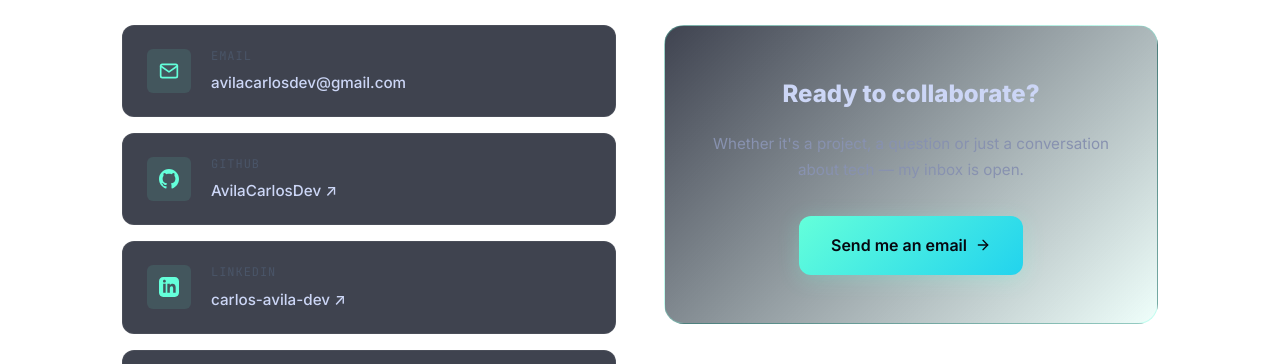
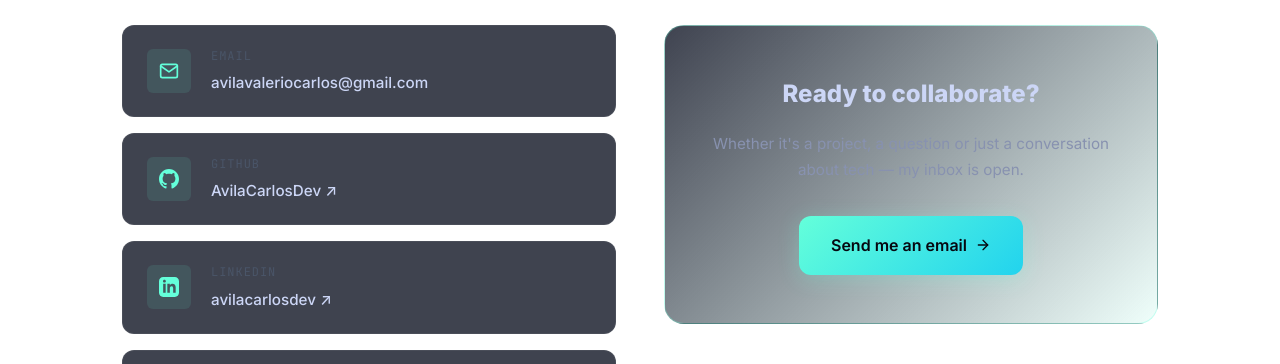
Before and after one commit to AvilaCarlosDev/carlos-avila-portfolio, a React (Vite) app: page / in a window 1280 px wide. Shown: the part 7011-7375 px from the top of the page. Built offline with nearby package versions, Linux system fonts and the light colour scheme.

Commit message:
Update contact email and LinkedIn profile

```diff
--- a/src/App.jsx
+++ b/src/App.jsx
@@ -658,13 +658,13 @@ function Contact() {
 
         <div className="contact-grid reveal reveal-delay-3">
           <div className="contact-info">
-            <a href="mailto:avilacarlosdev@gmail.com" className="contact-item">
+            <a href="mailto:avilavaleriocarlos@gmail.com" className="contact-item">
               <span className="contact-icon" aria-hidden="true">
                 <svg width="20" height="20" viewBox="0 0 24 24" fill="none" stroke="currentColor" strokeWidth="2" strokeLinecap="round" strokeLinejoin="round"><path d="M4 4h16c1.1 0 2 .9 2 2v12c0 1.1-.9 2-2 2H4c-1.1 0-2-.9-2-2V6c0-1.1.9-2 2-2z"></path><polyline points="22,6 12,13 2,6"></polyline></svg>
               </span>
               <div>
                 <p className="contact-label">Email</p>
-                <p className="contact-value">avilacarlosdev@gmail.com</p>
+                <p className="contact-value">avilavaleriocarlos@gmail.com</p>
               </div>
             </a>
             <a href="https://github.com/AvilaCarlosDev" target="_blank" rel="noopener noreferrer" className="contact-item">
@@ -676,13 +676,13 @@ function Contact() {
                 <p className="contact-value">AvilaCarlosDev ↗</p>
               </div>
             </a>
-            <a href="https://www.linkedin.com/in/carlos-avila-dev/" target="_blank" rel="noopener noreferrer" className="contact-item">
+            <a href="www.linkedin.com/in/avilacarlosdev/" target="_blank" rel="noopener noreferrer" className="contact-item">
               <span className="contact-icon" aria-hidden="true">
                 <svg width="20" height="20" viewBox="0 0 24 24" fill="currentColor"><path d="M19 0h-14c-2.761 0-5 2.239-5 5v14c0 2.761 2.239 5 5 5h14c2.762 0 5-2.239 5-5v-14c0-2.761-2.238-5-5-5zm-11 19h-3v-11h3v11zm-1.5-12.268c-.966 0-1.75-.79-1.75-1.764s.784-1.764 1.75-1.764 1.75.79 1.75 1.764-.783 1.764-1.75 1.764zm13.5 12.268h-3v-5.604c0-3.368-4-3.113-4 0v5.604h-3v-11h3v1.765c1.396-2.586 7-2.777 7 2.476v6.759z"/></svg>
               </span>
               <div>
                 <p className="contact-label">LinkedIn</p>
-                <p className="contact-value">carlos-avila-dev ↗</p>
+                <p className="contact-value">avilacarlosdev ↗</p>
               </div>
             </a>
             <div className="contact-item static">
```
